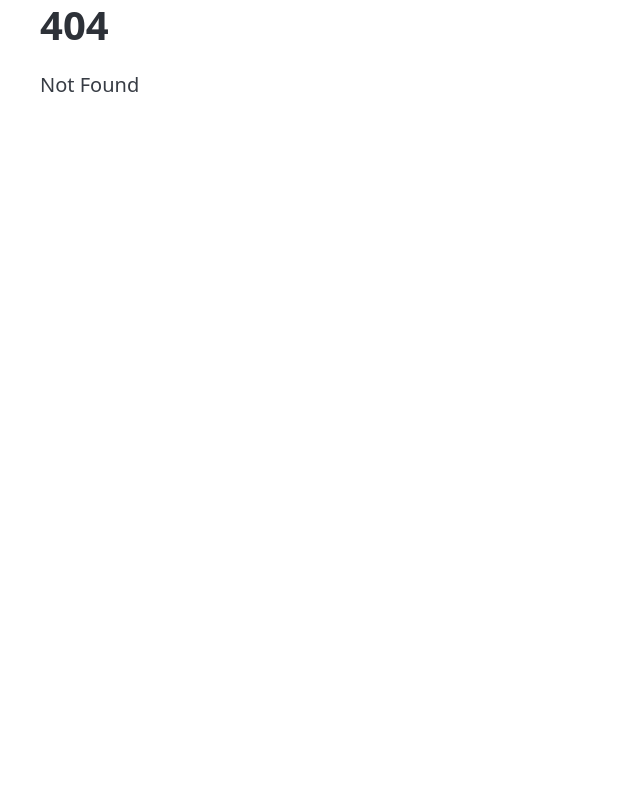
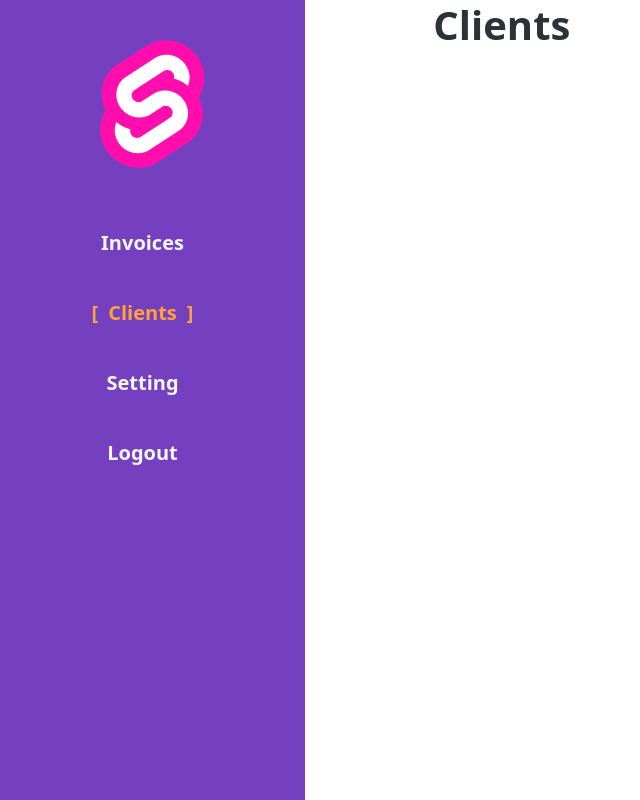
Before and after one commit to AdamMalec/cash-flip-app, a SvelteKit app: page /clients in a window 1280 px wide. Before the commit this address had no page. Shown: the whole page, without its empty margins (0-640 px from the left). Built offline with nearby package versions, Linux system fonts and the light colour scheme.

Commit message:
feat: add basic app layout

```diff
--- /dev/null
+++ b/src/lib/component/Navbar.svelte
@@ -0,0 +1,83 @@
+<script>
+	import { page } from '$app/stores';
+</script>
+
+<header class="header">
+	<img class="header__logo" src="/favicon.png" alt="Application logotype" />
+	<nav class="menu">
+		<ul class="menu__list">
+			<li>
+				<a
+					class="menu__link"
+					class:menu__link--active={$page.url.pathname === '/invoices'}
+					href="/invoices">Invoices</a>
+			</li>
+			<li>
+				<a
+					class="menu__link"
+					class:menu__link--active={$page.url.pathname === '/clients'}
+					href="/clients">Clients</a>
+			</li>
+			<li>
+				<a
+					class="menu__link"
+					class:menu__link--active={$page.url.pathname === '/setting'}
+					href="#setting">Setting</a>
+			</li>
+			<li>
+				<a
+					class="menu__link"
+					class:menu__link--active={$page.url.pathname === '/logout'}
+					href="#logout">Logout</a>
+			</li>
+		</ul>
+	</nav>
+</header>
+
+<style>
+	.header__logo {
+		margin-inline: auto;
+		margin-block: 2rem;
+	}
+
+	.menu__list {
+		display: flex;
+		flex-direction: column;
+		width: 100%;
+	}
+
+	.menu__link {
+		font-weight: bold;
+		color: rgb(245, 246, 247);
+		text-decoration: none;
+	}
+
+	.menu__link:hover,
+	.menu__link:focus {
+		color: var(--color-accent);
+	}
+
+	.menu__link--active {
+		color: var(--color-accent);
+	}
+
+	.menu__link--active::before {
+		content: '[';
+		padding-right: 0.5rem;
+		transition: padding-right 0.2s;
+	}
+
+	.menu__link--active::after {
+		content: ']';
+		padding-left: 0.5rem;
+		transition: padding-left 0.2s;
+	}
+
+	.menu__link--active:hover::before {
+		padding-right: 0.75rem;
+	}
+
+	.menu__link--active:hover::after {
+		padding-left: 0.75rem;
+	}
+</style>
--- /dev/null
+++ b/src/routes/(dashboard)/+layout.svelte
@@ -0,0 +1,34 @@
+<script lang="ts">
+	import Navbar from "$lib/component/Navbar.svelte";
+</script>
+
+<div class="page container-fluent">
+
+	<div class="page__header">
+		<Navbar />
+	</div>
+
+	<main class="page__content">
+		<slot />
+	</main>
+
+</div>
+
+<style>
+	.page {
+		display: grid;
+		grid-template-columns: repeat(12, minmax(0, 1fr));
+		column-gap: 1rem;
+
+		height: 100vh;
+	}
+
+	.page__header {
+		grid-column: span 3;
+		background-color: var(--pico-primary-background);
+	}
+
+	.page__content {
+		grid-column: 5 / span 8;
+	}
+</style>
--- /dev/null
+++ b/src/routes/(dashboard)/clients/+page.svelte
@@ -0,0 +1 @@
+<h1>Clients</h1>
--- /dev/null
+++ b/src/routes/(dashboard)/invoices/+page.svelte
@@ -0,0 +1 @@
+<h1>Invoices</h1>
--- a/src/routes/+layout.svelte
+++ b/src/routes/+layout.svelte
@@ -1,9 +1,5 @@
-<script>;
-  import "../app.css";
+<script>
+	import '../app.css';
 </script>
 
-<main>
-	<div class="container">
-		<slot />
-	</div>
-</main>
+	<slot />
--- a/src/styles/variables.css
+++ b/src/styles/variables.css
@@ -1,3 +1,4 @@
 :root {
-	--color-accent: rgb(255, 191, 0);
+	--color-main: #7540bf;
+	--color-accent: rgb(255, 162, 58);
 }
```
